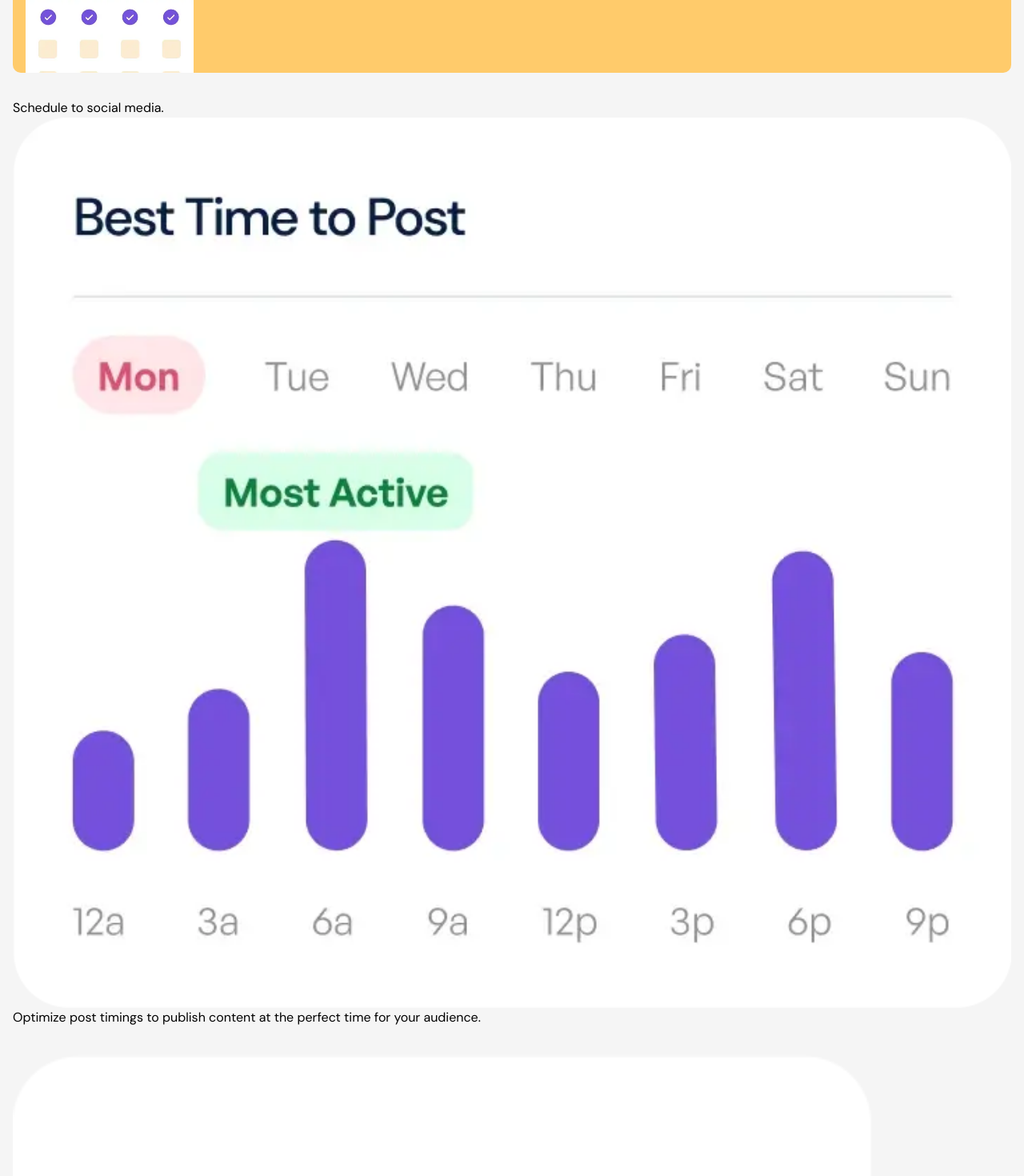
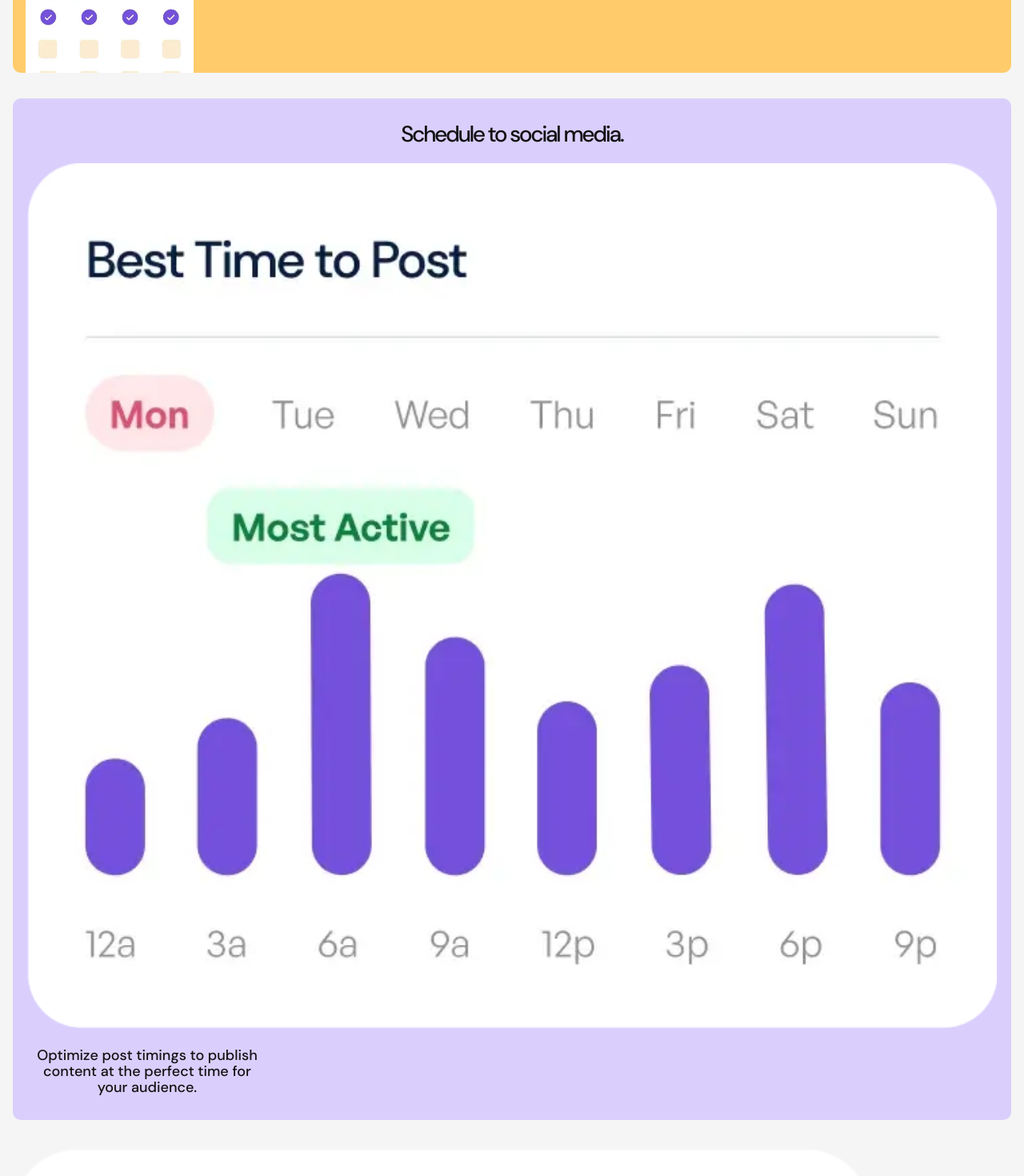
Before and after one commit to VenusY/frontend-mentor-bento-grid, a React app: page / in a window 1280 px wide. Shown: the part 540-2010 px from the top of the page at 80% size. Built offline with nearby package versions, Linux system fonts and the light colour scheme.

Commit message:
Style schedule box

```diff
--- a/src/styles/scss/App.scss
+++ b/src/styles/scss/App.scss
@@ -161,3 +161,29 @@ body {
     object-position: top;
   }
 }
+
+.schedule-box {
+  padding-block: 32px 30px;
+  padding-inline: 18px;
+  background: var(--light-purple);
+  font-weight: 500;
+  text-align: center;
+  color: var(--black);
+
+  &__heading {
+    margin-bottom: u.rem(24);
+    font-size: u.rem(28);
+    letter-spacing: u.rem(-2);
+    line-height: 0.9;
+  }
+
+  &__image {
+    margin-bottom: u.rem(25);
+  }
+
+  &__description {
+    max-width: 300px;
+    font-size: u.rem(18);
+    line-height: 1.1;
+  }
+}
```
